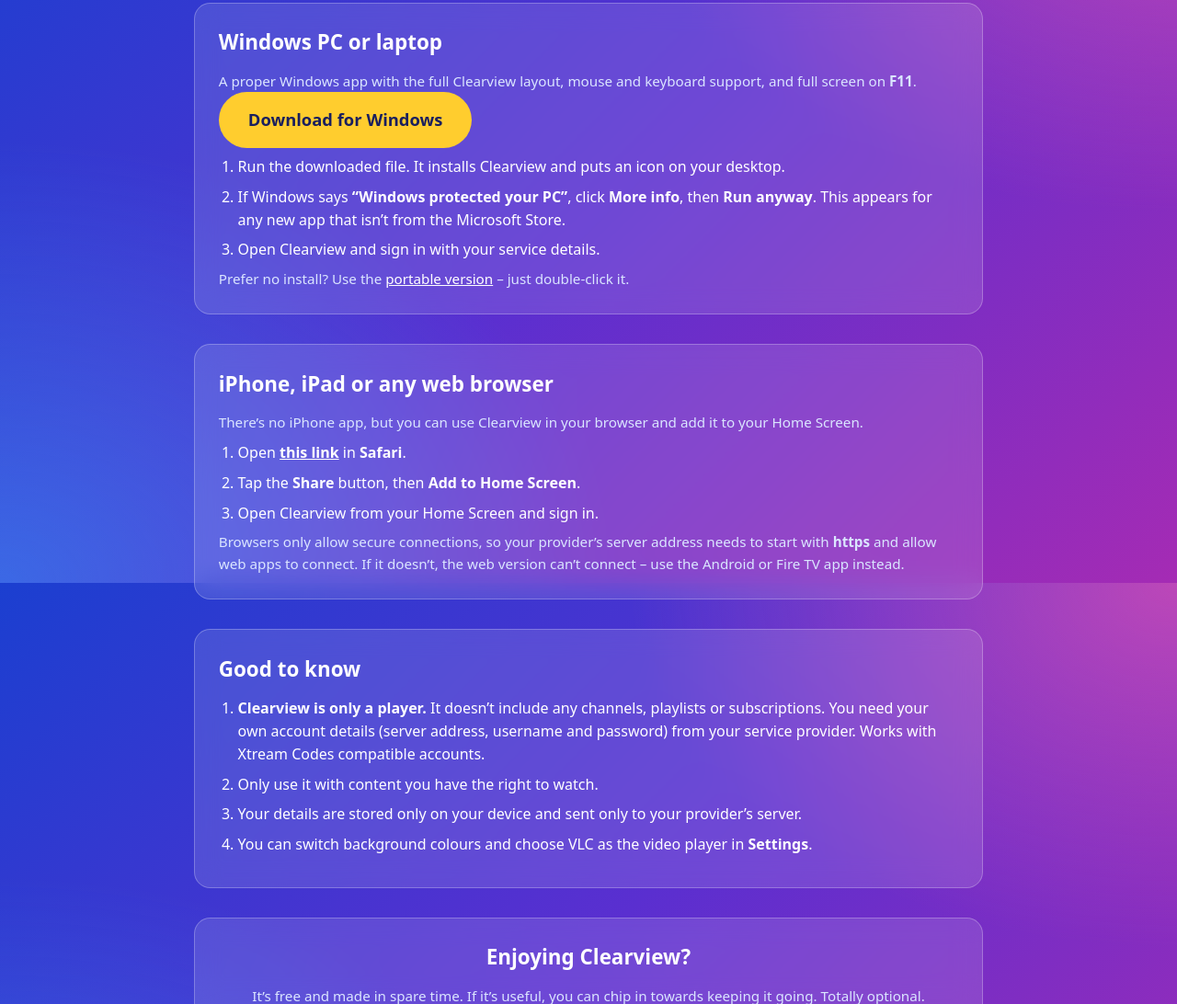
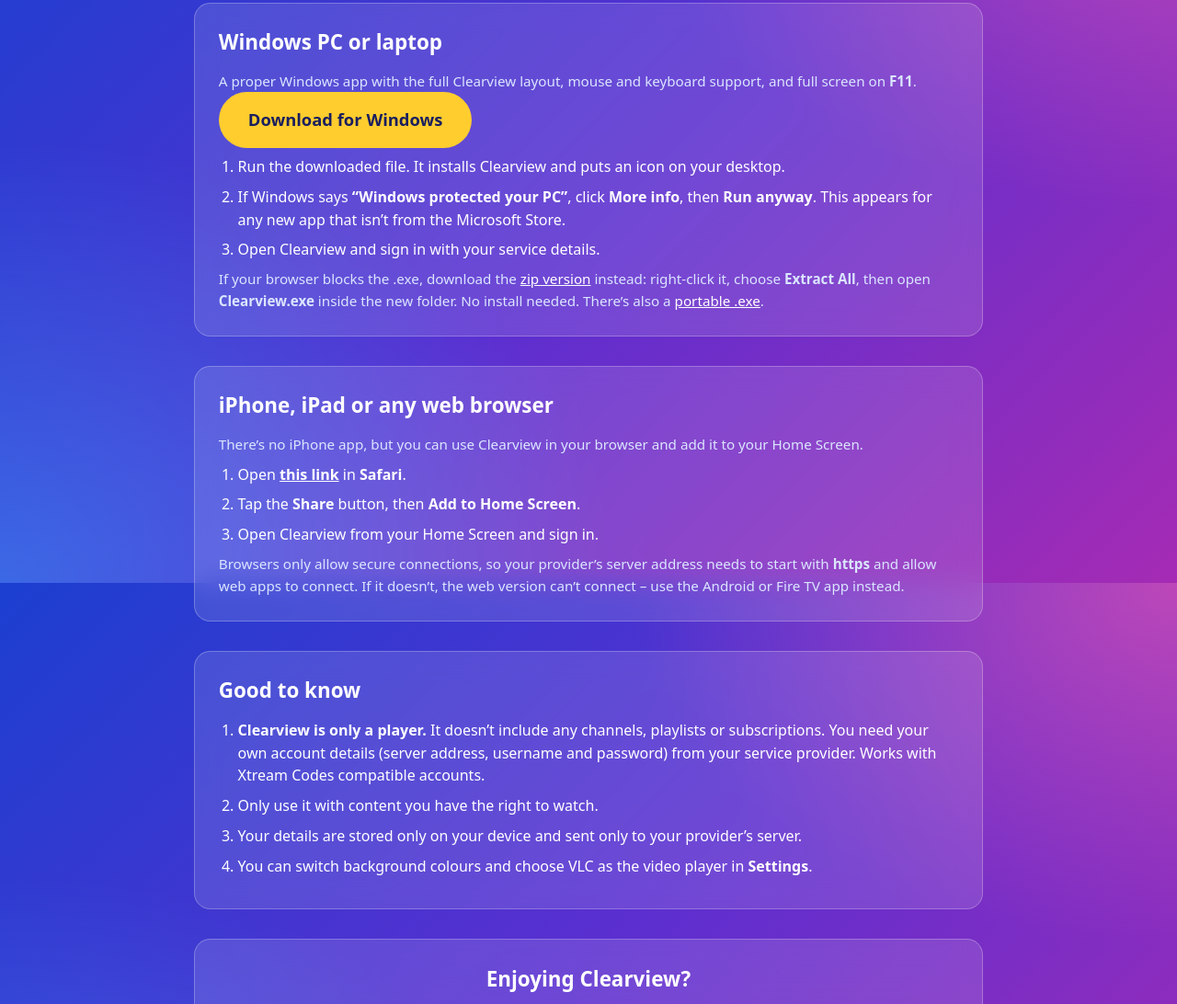
Before and after one commit to Johno78/clearview-tv, a website: page docs/index.html in a window 1280 px wide. Shown: the part 966-2058 px from the top of the page at 92% size. Drawn offline with Linux system fonts and the light colour scheme.

Commit message:
Windows: also publish a zip (for browsers that block .exe downloads)
Co-Authored-By: Claude Sonnet 5.5 <noreply@anthropic.com>
Claude-Session: https://claude.ai/code/session_01GJREyUhtxs1LnrZjiyGQn9

```diff
--- a/docs/index.html
+++ b/docs/index.html
@@ -81,7 +81,7 @@ footer{margin-top:2.5rem;font-size:.9rem;color:#cfdcff}
       <li>If Windows says <b>&ldquo;Windows protected your PC&rdquo;</b>, click <b>More info</b>, then <b>Run anyway</b>. This appears for any new app that isn&rsquo;t from the Microsoft Store.</li>
       <li>Open Clearview and sign in with your service details.</li>
     </ol>
-    <p class="note">Prefer no install? Use the <a href="https://github.com/Johno78/clearview-tv/releases/download/windows/Clearview-Portable.exe">portable version</a> &ndash; just double-click it.</p>
+    <p class="note">If your browser blocks the .exe, download the <a href="https://github.com/Johno78/clearview-tv/releases/download/windows/Clearview-Windows.zip">zip version</a> instead: right-click it, choose <b>Extract All</b>, then open <b>Clearview.exe</b> inside the new folder. No install needed. There&rsquo;s also a <a href="https://github.com/Johno78/clearview-tv/releases/download/windows/Clearview-Portable.exe">portable .exe</a>.</p>
   </section>
 
   <section class="card">
```
Also changed, not shown: .github/workflows/build-windows.yml.
